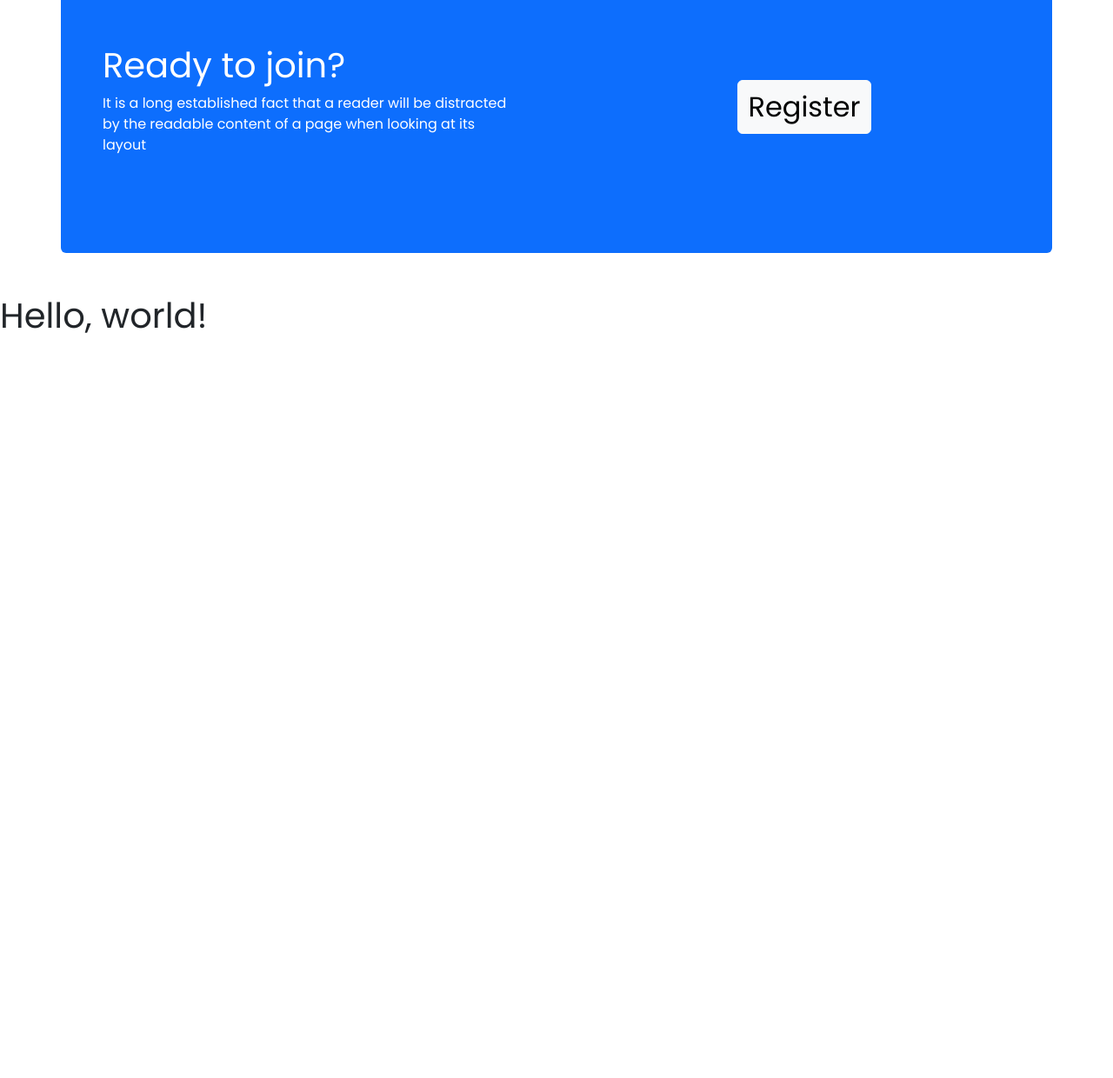
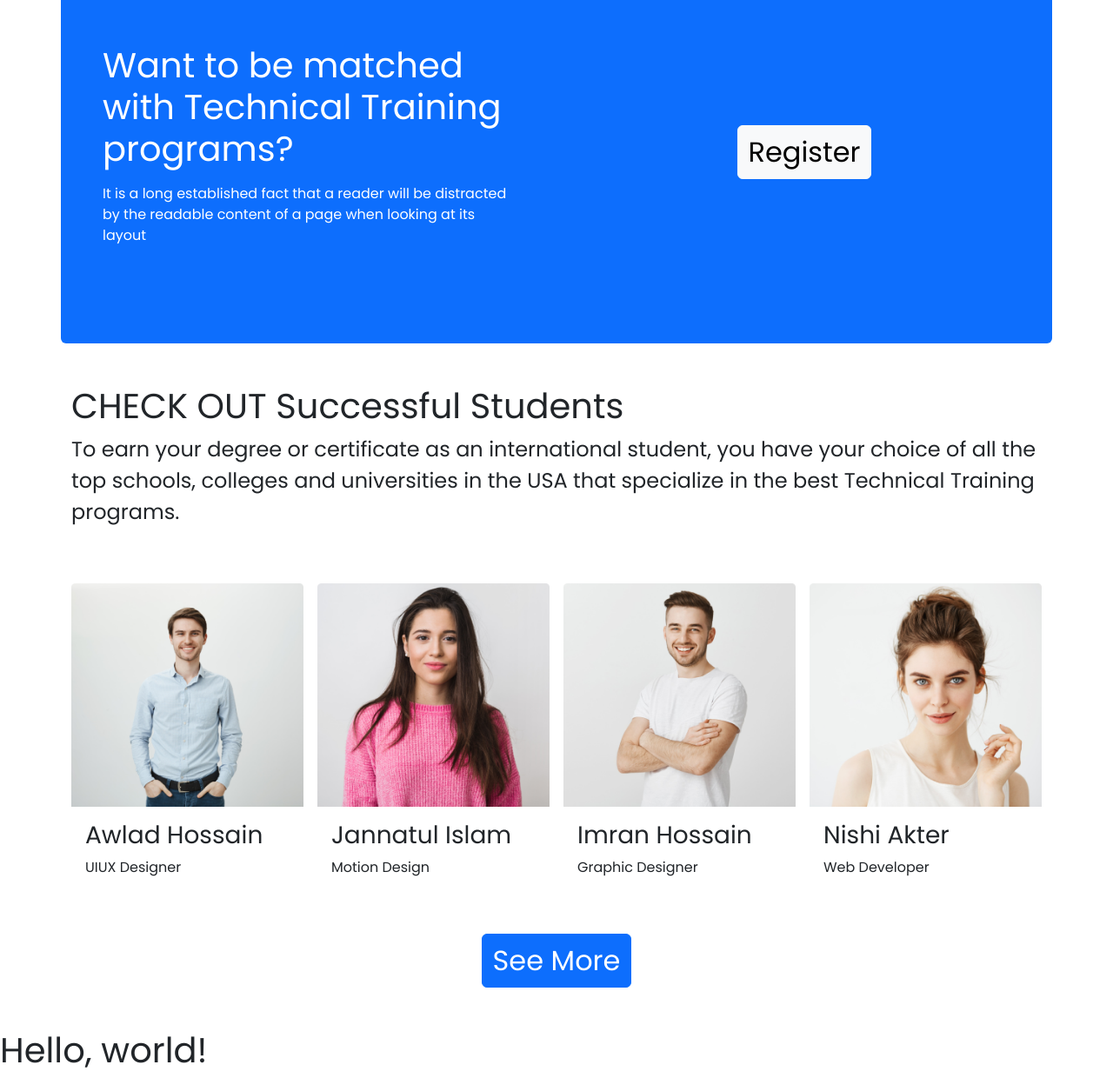
Before and after one commit to sakib036/power-tec-edu, a plain HTML site: page index.html in a window 1280 px wide. Shown: the part 2964-4204 px from the top of the page at 87% size. Before the commit the page ends 3359 px from the top, so only its background shows below. Drawn offline with nearby package versions, Linux system fonts and the light colour scheme.

Commit message:
successful-student

```diff
--- a/index.html
+++ b/index.html
@@ -273,24 +273,27 @@
                     alteration in some form, by injected humour, or randomised words which don't look even slightly
                     believable. If you are going to use a passage of Lorem Ipsum, you need to be sure.
 
-                    Anything embarrassing hidden in the middle of text. All the Lorem Ipsum generators on the Internet
+                    Anything embarrassing hidden in the middle of text. All the Lorem Ipsum generators on the
+                    Internet
                     tend to repeat predefined. </p>
+
                 <div class="d-flex">
-                    <div class="p-3">
+                    <div class="p-md-3 px-sm-1">
                         <h1>3.2K+</h1>
                         <p>Online Course</p>
                     </div>
 
-                    <div class="p-3">
+                    <div class="p-md-3 px-sm-1">
                         <h1>600+</h1>
                         <p>Expert Member</p>
                     </div>
 
-                    <div class="p-3">
+                    <div class="p-md-3 px-sm-1">
                         <h1>1K+</h1>
                         <p>Rating & Review</p>
                     </div>
                 </div>
+
                 <button type="button" class="btn btn-primary fs-2" data-bs-toggle="modal"
                     data-bs-target="#exampleModal">
                     Read More
@@ -305,8 +308,9 @@
         =============================-->
         <section class="row bg-primary my-5 py-5 rounded text-white align-items-center">
             <div class="col-md-6 col-sm-12 p-5">
-                <h1>Ready to join?</h1>
-                <p>It is a long established fact that a reader will be distracted by the readable content of a page when
+                <h1>Want to be matched with Technical Training programs?</h1>
+                <p class="mt-3">It is a long established fact that a reader will be distracted by the readable content
+                    of a page when
                     looking at its layout</p>
             </div>
             <div class="col-md-6 col-sm-12 d-flex justify-content-center">
@@ -338,7 +342,62 @@
             </div>
         </section>
 
-
+        <!--========================
+         Ready to join section end
+        =============================-->
+        <!--========================
+         Successful Student Section
+        =============================-->
+        <section>
+            <h1>CHECK OUT Successful Students</h1>
+            <p class="fs-4">To earn your degree or certificate as an international student, you have your choice of all
+                the top
+                schools, colleges and universities in the USA that specialize in the best Technical Training programs.
+            </p>
+            <div class="row g-3 my-5">
+                <div class="col-sm-12 col-md-6 col-lg-3 mx-auto">
+                    <div>
+                        <img src="images/student/student-1.png" class="img-float w-100" alt="">
+                    </div>
+                    <div class="m-3">
+                        <h3>Awlad Hossain</h3>
+                        <p>UIUX Designer</p>
+                    </div>
+                </div>
+                <div class="col-sm-12 col-md-6 col-lg-3 mx-auto">
+                    <div>
+                        <img src="images/student/student-2.png" class="img-float w-100" alt="">
+                    </div>
+                    <div class="m-3">
+                        <h3>Jannatul Islam</h3>
+                        <p>Motion Design</p>
+                    </div>
+                </div>
+                <div class="col-sm-12 col-md-6 col-lg-3 mx-auto">
+                    <div>
+                        <img src="images/student/student-3.png" class="img-float w-100" alt="">
+                    </div>
+                    <div class="m-3">
+                        <h3>Imran Hossain</h3>
+                        <p>Graphic Designer</p>
+                    </div>
+                </div>
+                <div class="col-sm-12 col-md-6 col-lg-3 mx-auto">
+                    <div>
+                        <img src="images/student/student-4.png" class="img-float w-100" alt="">
+                    </div>
+                    <div class="m-3">
+                        <h3>Nishi Akter</h3>
+                        <p>Web Developer</p>
+                    </div>
+                </div>
+            </div>
+            <div class="d-flex justify-content-center m-5">
+                <button type="button" class="btn btn-primary fs-2" data-bs-toggle="modal"
+                    data-bs-target="#exampleModal">
+                    See More
+                </button>
+        </section>
 
 
     </main>
```
